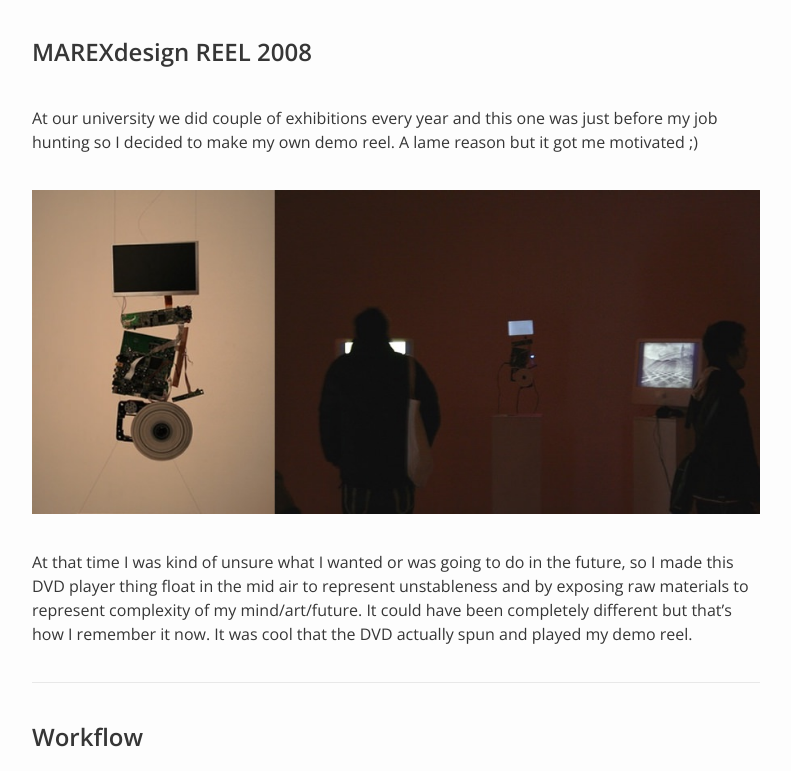
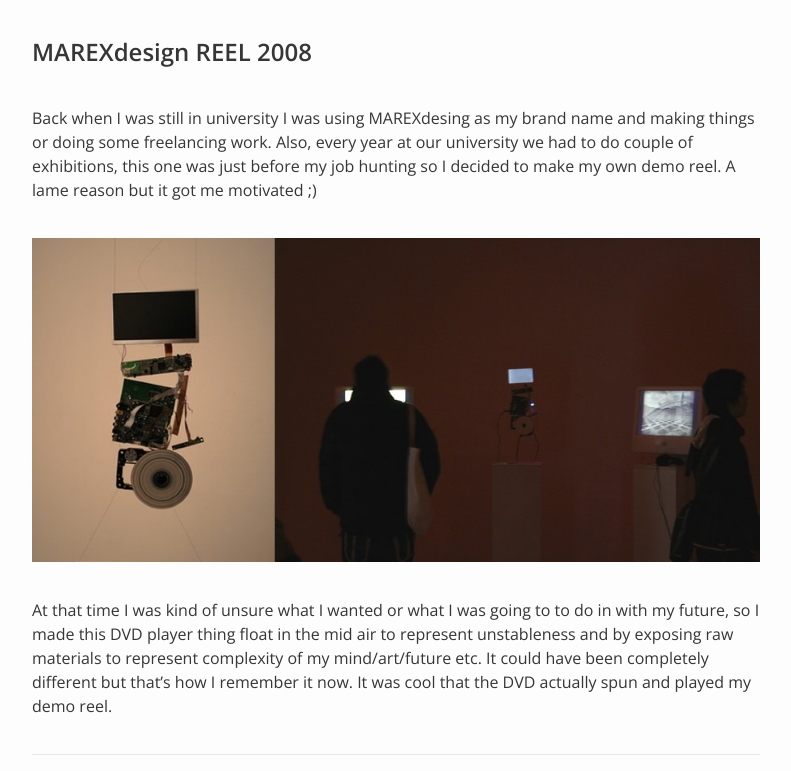
Before and after one commit to marexandre/marexandre.github.io, a Jekyll site: the page built from _posts/2015-01-01-a-bit-about-some-past.markdown, in a window 1280 px wide and 1400 px high, scrolled down 594 px, cut to the strip 153-924 px from the top of the window. Shown: the whole strip, without its empty margins (244-1035 px from the left). Built offline with Jekyll 4.4.1, drawn with Linux system fonts in a browser that asks for light colours; some of the changed text lies outside the part shown.

Commit message:
udpate post a bit about the past

```diff
--- a/_posts/2015-01-01-a-bit-about-some-past.markdown
+++ b/_posts/2015-01-01-a-bit-about-some-past.markdown
@@ -10,9 +10,9 @@ categories: blog
 </div>
 
 ## MAREXdesign REEL 2008
-At our university we did couple of exhibitions every year and this one was just before my job hunting so I decided to make my own demo reel. A lame reason but it got me motivated ;)
+Back when I was still in university I was using MAREXdesing as my brand name and making things or doing some freelancing work. Also, every year at our university we had to do couple of exhibitions, this one was just before my job hunting so I decided to make my own demo reel. A lame reason but it got me motivated ;)
 ![MAREXdesign REEL 2008](/assets/a-bit-about-the-past/demoreel-2008.jpg)
-At that time I was kind of unsure what I wanted or was going to do in the future, so I made this DVD player thing float in the mid air to represent unstableness and by exposing raw materials to represent complexity of my mind/art/future. It could have been completely different but that's how I remember it now. It was cool that the DVD actually spun and played my demo reel.
+At that time I was kind of unsure what I wanted or what I was going to to do in with my future, so I made this DVD player thing float in the mid air to represent unstableness and by exposing raw materials to represent complexity of my mind/art/future etc. It could have been completely different but that's how I remember it now. It was cool that the DVD actually spun and played my demo reel.
 
 <hr>
 ## Workflow
@@ -20,13 +20,13 @@ At that time I was kind of unsure what I wanted or was going to do in the future
 <iframe src="//player.vimeo.com/video/50513026?title=0&amp;byline=0&amp;portrait=0" width="500" height="133" frameborder="0"></iframe>
 </div>
 
-This was my graduation project. I always loved or was interested in how things were made more then the actual completed thing. So that was my theme. Before starting with this project I did a lot of Motion Graphics with VFX, but somehow I was getting tiered of it. I kind of wanted to make something that looks like it's using VFX but when you finish watching it you kind of realize that there is no VFX.
+This was my graduation project. I always loved or was interested in how things were made more then the actual completed thing. So that was my theme. Before starting with this project I did a lot of Motion Graphics with VFX, but somehow I was getting tiered of it. I kind of wanted to make something that looks like it's using VFX but when you finish watching it you kind of realize that there is almost no VFX.
 ![Workflow](/assets/a-bit-about-the-past/workflow-table.jpg)
 This photo was taken while rehearsal. The truth is that this was an one shot video, but when watching it on the screen it kind of seems that those three people are in deferent places, but in reality they are just working on one big table at the same time, and that is the secret for not using VFX. We probably did like 8 or 9 takes to get it right. Here are some photos from the that day:
 ![Workflow backs tage](/assets/a-bit-about-the-past/workflow-backstage.jpg)
-Was fortunate enough to have such a nice studio that we could use almost anytime we needed. It's always nice to have some friends whom will help you with filming, acting + etc.
+Was fortunate enough to have a very nice studio at the university that we could use almost anytime we needed. It's also very nice to have some friends whom will help you out with filming, acting + etc.
 ![Workspace](/assets/a-bit-about-the-past/workspace.jpg)
-Workspace at the University was something like this. Yup that's a [PowerBookG4](http://apple-history.com/compare/pg4_15167/mbp_15_mid_12) :)
+Workspace at the university was something like this. Yup that's a [PowerBookG4](http://apple-history.com/compare/pg4_15167/mbp_15_mid_12) :)
 
 <hr>
 ## Modeling
```
